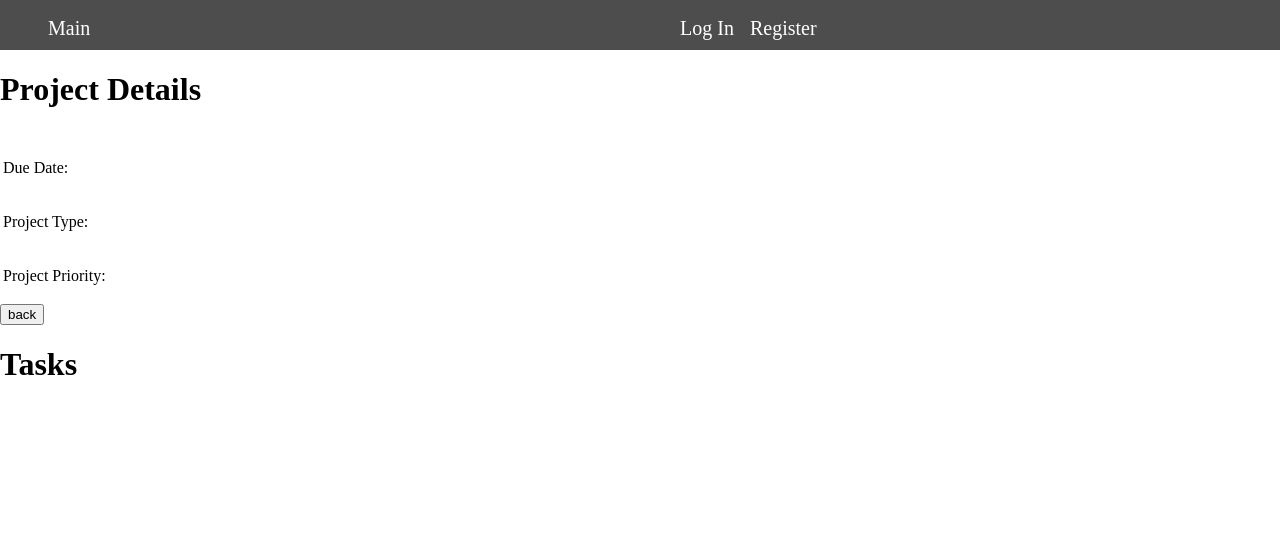
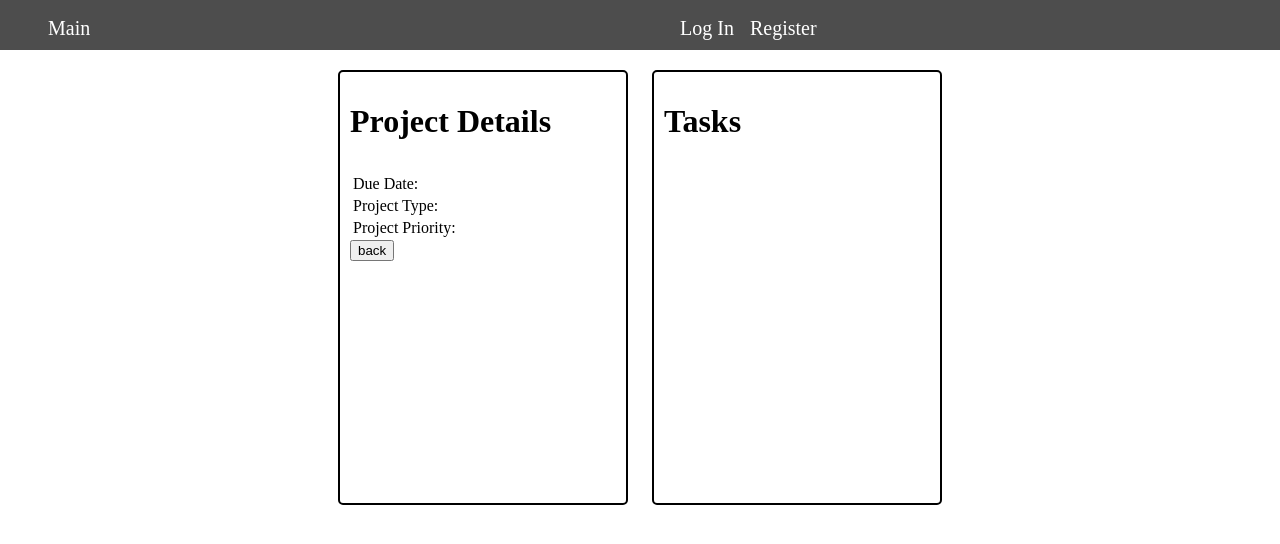
Before and after one commit to PetrusJVollgraaff/taskmanager, a Django app: page /projectDetail in a window 1280 px wide. Shown: the top 544 px of the page. Run offline with Django 4.2, Linux system fonts and the light colour scheme; data comes from the database, SQL or seed files in the repository; both versions use the stored data as it was after the commit.

Commit message:
new update

```diff
--- a/projectsmanager/SQL.py
+++ b/projectsmanager/SQL.py
@@ -159,56 +159,51 @@
                         P.addeddate,
                         P.completeddate,
                         P.DueDate,
-                        PP.name AS priorityname,
-                        COALESCE(T.Task, '[]') AS Task
-                        --,PT.name AS typename,
-                        --PT.descript AS typedescript
+                        PP.name AS priorityname
+                        --COALESCE(T.Task, '[]') AS Task
+                        ,PT.name AS typename,
+                        PT.descript AS typedescript
                     From projectsmanager_projects AS P
-                    LEFT JOIN projectsmanager_priority AS PP ON PP.id=P.priority_id
-                    --LEFT JOIN projectsmanager_type AS PT     ON PT.id=P.type_id
-                    LEFT JOIN Tasks AS T                     ON T.project_id = P.id
+                    JOIN projectsmanager_priority AS PP ON PP.id=P.priority_id
+                    JOIN projectsmanager_type AS PT     ON PT.id=P.type_id
+
                     WHERE P.id='''+ str(id) +'''
                     ''')
         row = dictfetchall(cursor)
         cursor.close()
 
-        #row = getAssignedTasks(row)
+        row = getAssignedTasks(row, str(id))
     return row
 
-def getAssignedTasks(project_row):
+def getAssignedTasks(project_row, project_id):
     if project_row and isinstance(project_row, list):
         for i,each in enumerate(project_row):
             with connection.cursor() as cursor:
-                project_id = str(each.get("id"))
                 cursor.execute('''
-                                ;WITH STAFF AS(
-                                    SELECT
-                                        U.id AS userid,
-                                        U.first_name AS firstname,
-                                        U.last_name AS lastname,
-                                        AT.project_id,
-                                        AT.tasks_id
-                                    FROM projects_user AS U
-                                    JOIN projects_assignedto AS AT ON AT.staff_id=U.id
-                                    WHERE AT.project_id='''+ project_id +'''
-                                    ORDER BY AT.addeddate DESC
-                                ),
+                            ;WITH STAFF AS(
+                                SELECT
+                                    U.id AS userid,
+                                    U.first_name +' '+ U.last_name AS staffname,
+                                    AT.project_id,
+                                    AT.tasks_id
+                                FROM projectsmanager_user AS U
+                                JOIN projectsmanager_taskassignto AS AT ON AT.staffassign_id = U.id
+                                WHERE AT.project_id= '''+ project_id +'''
+                                ORDER BY AT.addeddate DESC
+                            )
 
-
-
-                               Select
-                               AT.id AS assignedid,
-                               T.tasksname,
-                               T.tasksdescript,
-                               T.id AS taskid,
-                               AT.status,
-                               S.userid,
-                               S.firstname,
-                               S.lastname
-                               FROM projects_assignedto AS AT
-                               JOIN projects_tasks AS T ON T.id = AT.tasks_id
-                               JOIN STAFF AS S          ON S.project_id = AT.project_id AND S.tasks_id = AT.id
-                               WHERE AT.project_id='''+project_id+''' ''')
+                            SELECT
+                                T.id AS id,
+                                T.name,
+                                T.descript,
+                                AT.status,
+                                S.userid,
+                                S.staffname
+                            FROM projectsmanager_taskassignto AS AT
+                            JOIN projectsmanager_tasks AS T ON T.id = AT.tasks_id
+                            JOIN STAFF AS S          ON S.project_id = AT.project_id AND S.tasks_id = AT.id
+                            WHERE AT.project_id = '''+ project_id +'''
+                        ''')
                 project_row[i]["tasks"] = dictfetchall(cursor)
                 cursor.close()
 
--- a/projectsmanager/actionproject.py
+++ b/projectsmanager/actionproject.py
@@ -1,3 +1,4 @@
+import re
 from django.contrib.auth import authenticate, login, logout
 from django.db import IntegrityError
 from django.views.decorators.csrf import csrf_exempt
@@ -7,13 +8,23 @@
 from .SQL import *
 from .functions import *
 import json
+from urllib import parse
 
+
+prodjectObj = []
 def projectDetail(request):
     pid = request.GET.get('pid', 0)
 
-    print( ProjectDetails(pid) )
+    prodjectObj = ProjectDetails(pid)
 
     return render(request, "projects/project.html")
+
+def getDetails(request):
+    referer_url = request.META.get('HTTP_REFERER')
+    parsed      = parse.urlparse(referer_url)
+    pid         = re.sub(r"pid\=([\d]+)", r"\1", parsed.query)
+
+    return JsonResponse(ProjectDetails(pid)[0], safe=False )
 
 @csrf_exempt
 @login_required(login_url='/')
--- /dev/null
+++ b/projectsmanager/static/css/detail.css
@@ -0,0 +1,41 @@
+.create_main_ctn{
+    margin: 10px auto;
+    width: fit-content;
+}
+
+.create_project_ctn{
+    border-width: 2px;
+    border-style: solid;
+    border-color: var(--black_border);
+    border-radius: 5px;
+    margin: 10px;
+    padding: 10px;
+    display: inline-block;
+    width: 290px;
+    height: 435px;
+    vertical-align: top;
+    overflow-y: auto;
+}
+
+.create_project_ctn input,
+.create_project_ctn select,
+.create_project_ctn textarea{
+    border-radius: 5px;
+    font-size: 16px;
+    width: 100%;
+    margin-bottom: 20px;
+    padding: 5px;
+    resize: none;
+}
+
+.create_project_ctn p{
+    margin: 0px;
+}
+
+.create_project_ctn  .task_editor {
+    border-width: 1px;
+    border-style: solid;
+    border-color: var(--black_border);
+    padding: 10px;
+    margin: 5px 0px;
+}
--- /dev/null
+++ b/projectsmanager/static/js/detail.js
@@ -0,0 +1,61 @@
+class Tasks{
+    constructor(data){
+        Object.assign(this, data)
+        console.log(this)
+    }
+
+    build(){
+        return  '<div class="task_editor" data-id="'+this.id+'">'+
+                '<div name="task_name">'+this.name+'</div><div name="task_descript">'+this.descript+'</div>'+
+                '<div name="task_staff">'+this.staffname+'</div><div class="task_btn"></div></div>'
+    }
+
+    eventlistner(){
+
+    }
+}
+
+class ProjectDetails{
+    constructor(data){
+        Object.assign(this, data)
+        console.log(this)
+    }
+
+    #buildTasks(){
+        var _ = this;
+        var elmtaskmain = document.querySelectorAll("div.task_main")
+        this.tasks.forEach(function(item, index){
+            var task = new Tasks(item)
+            elmtaskmain[0].insertAdjacentHTML("beforeend", task.build() )
+        })
+    }
+
+    build(){
+        var _ = this, elmP = document.getElementById("project_detail_ctn")
+
+        elmP.querySelector('div[name="project_name"]').innerHTML        = this.projectname
+        elmP.querySelector('div[name="project_descript"]').innerHTML    = this.projectdescript
+        elmP.querySelector('div[name="project_duedate"]').innerHTML     = this.DueDate
+        elmP.querySelector('div[name="project_priority"]').innerHTML    = this.priorityname
+        elmP.querySelector('div[name="project_type"]').innerHTML        = this.typename
+
+        _.#buildTasks()
+    }
+
+    eventlistner(){
+
+    }
+}
+
+document.addEventListener("DOMContentLoaded", function(){
+    fetch('/getDetails', {
+        method: "POST",
+        headers: { "X-CSRFToken": getCookie("csrftoken"), }
+    })
+    .then((response) => {return response.json()})
+    .then((data) => {
+        var project = new ProjectDetails(data)
+        project.build()
+        project.eventlistner()
+    })
+})
--- a/projectsmanager/static/js/main.js
+++ b/projectsmanager/static/js/main.js
@@ -13,7 +13,7 @@
     if (document.querySelector("button.view_project_list") != null){
         var elmbtn = document.getElementsByClassName("view_project_list")
         elmbtn[0].addEventListener("click",function(button){
-            location.href = "/myprojects";
+            location.href = "/";
         });
     }
 
--- a/projectsmanager/templates/projects/Project.html
+++ b/projectsmanager/templates/projects/Project.html
@@ -55,14 +55,7 @@
     </div>
     <div class="create_project_ctn">
         <h1>Tasks</h1>
-        <div class="task_main">
-            <div class="task_editor" data-id="1">
-                <div name="task_name" ></div>
-                <div name="task_descript"></div>
-                <div name="task_staff" ></div>
-                <div class="task_btn"></div>
-            </div>
-        </div>
+        <div class="task_main"></div>
     </div>
 </div>
 {% endblock %}
--- a/projectsmanager/urls.py
+++ b/projectsmanager/urls.py
@@ -11,6 +11,7 @@
     path('fectstaffs', createproject.fectstaffs, name='fectstaffs'),
     path('projectCreate', createproject.projectCreate, name='projectCreate'),
     path('projectDetail', actionproject.projectDetail, name='projectDetail'),
+    path('getDetails', actionproject.getDetails, name='getDetails'),
     path('taskstatus', actionproject.taskstatus, name='taskstatus'),
     path('projectstatus', actionproject.projectstatus, name='projectstatus'),
     #path("myprojects", projects.myprojects, name="myprojects"),
```
Also changed, not shown: db.sqlite3.
